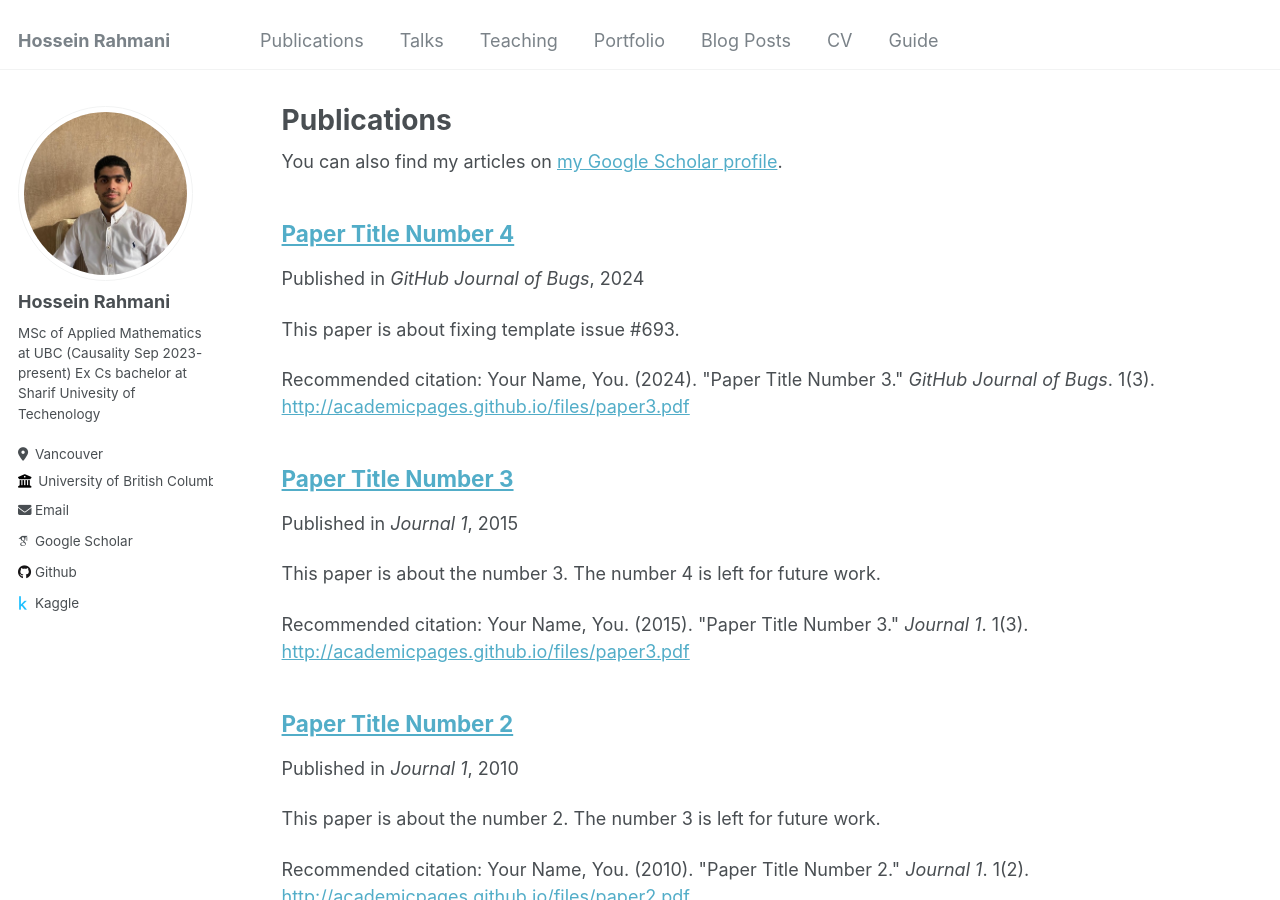
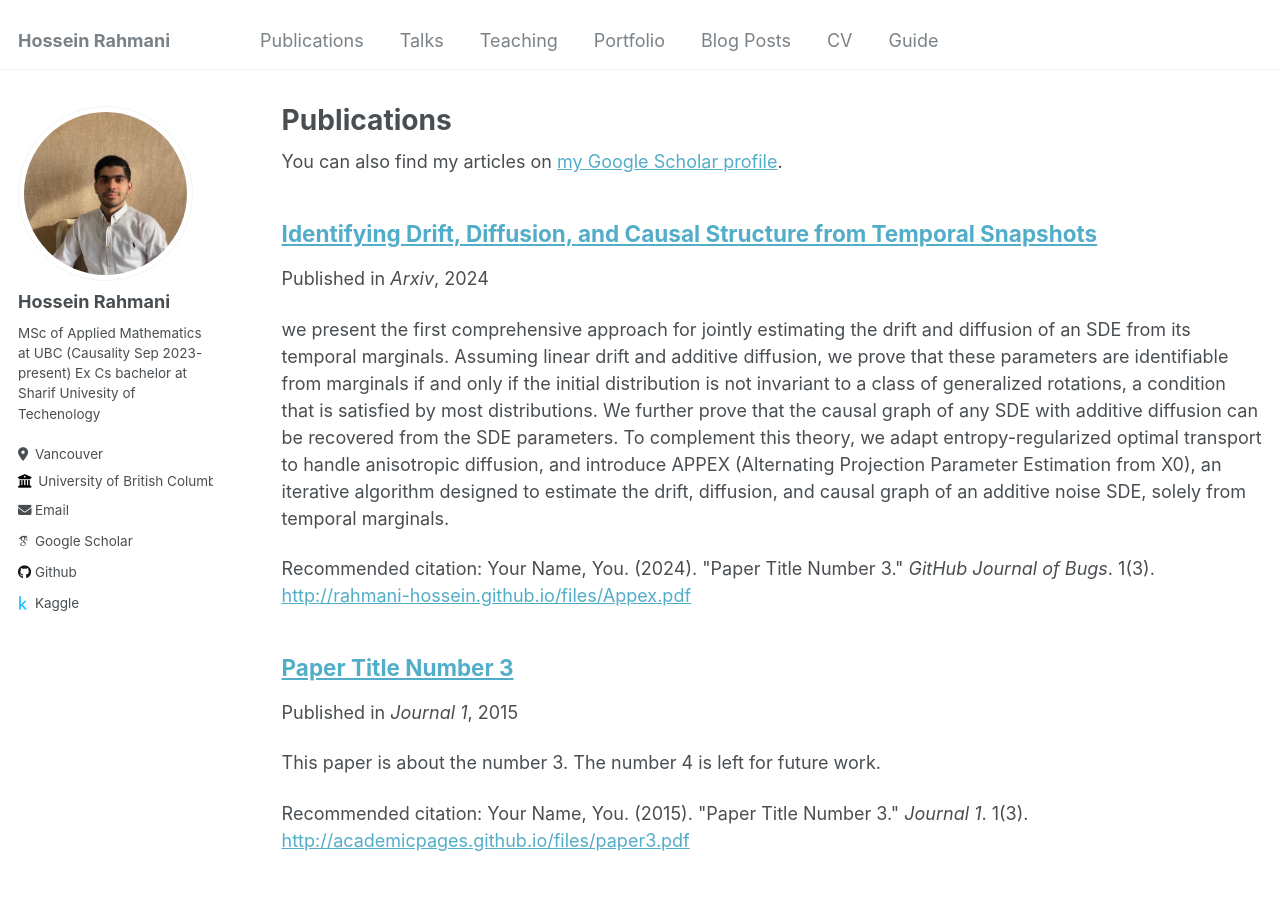
Before and after one commit to rahmani-hossein/rahmani-hossein.github.io, a Jekyll site: the page built from _pages/publications.md, in a window 1280 px wide and 900 px high. Built offline with Jekyll 4.4.1, drawn with Linux system fonts in a browser that asks for light colours; some web fonts are replaced.

Commit message:
Update appex publication

```diff
--- a/_publications/2024-02-17-paper-title-number-4.md
+++ b/_publications/2024-02-17-paper-title-number-4.md
@@ -1,11 +1,11 @@
 ---
-title: "Paper Title Number 4"
+title: "Identifying Drift, Diffusion, and Causal Structure from Temporal Snapshots"
 collection: publications
 permalink: /publication/2024-02-17-paper-title-number-4
-excerpt: 'This paper is about fixing template issue #693.'
-date: 2024-02-17
-venue: 'GitHub Journal of Bugs'
-paperurl: 'http://academicpages.github.io/files/paper3.pdf'
+excerpt: 'we present the first comprehensive approach for jointly estimating the drift and diffusion of an SDE from its temporal marginals. Assuming linear drift and additive diffusion, we prove that these parameters are identifiable from marginals if and only if the initial distribution is not invariant to a class of generalized rotations, a condition that is satisfied by most distributions. We further prove that the causal graph of any SDE with additive diffusion can be recovered from the SDE parameters. To complement this theory, we adapt entropy-regularized optimal transport to handle anisotropic diffusion, and introduce APPEX (Alternating Projection Parameter Estimation from X0), an iterative algorithm designed to estimate the drift, diffusion, and causal graph of an additive noise SDE, solely from temporal marginals.'
+date: 2024-10-30
+venue: 'Arxiv'
+paperurl: 'http://rahmani-hossein.github.io/files/Appex.pdf'
 citation: 'Your Name, You. (2024). &quot;Paper Title Number 3.&quot; <i>GitHub Journal of Bugs</i>. 1(3).'
 ---
 
```
